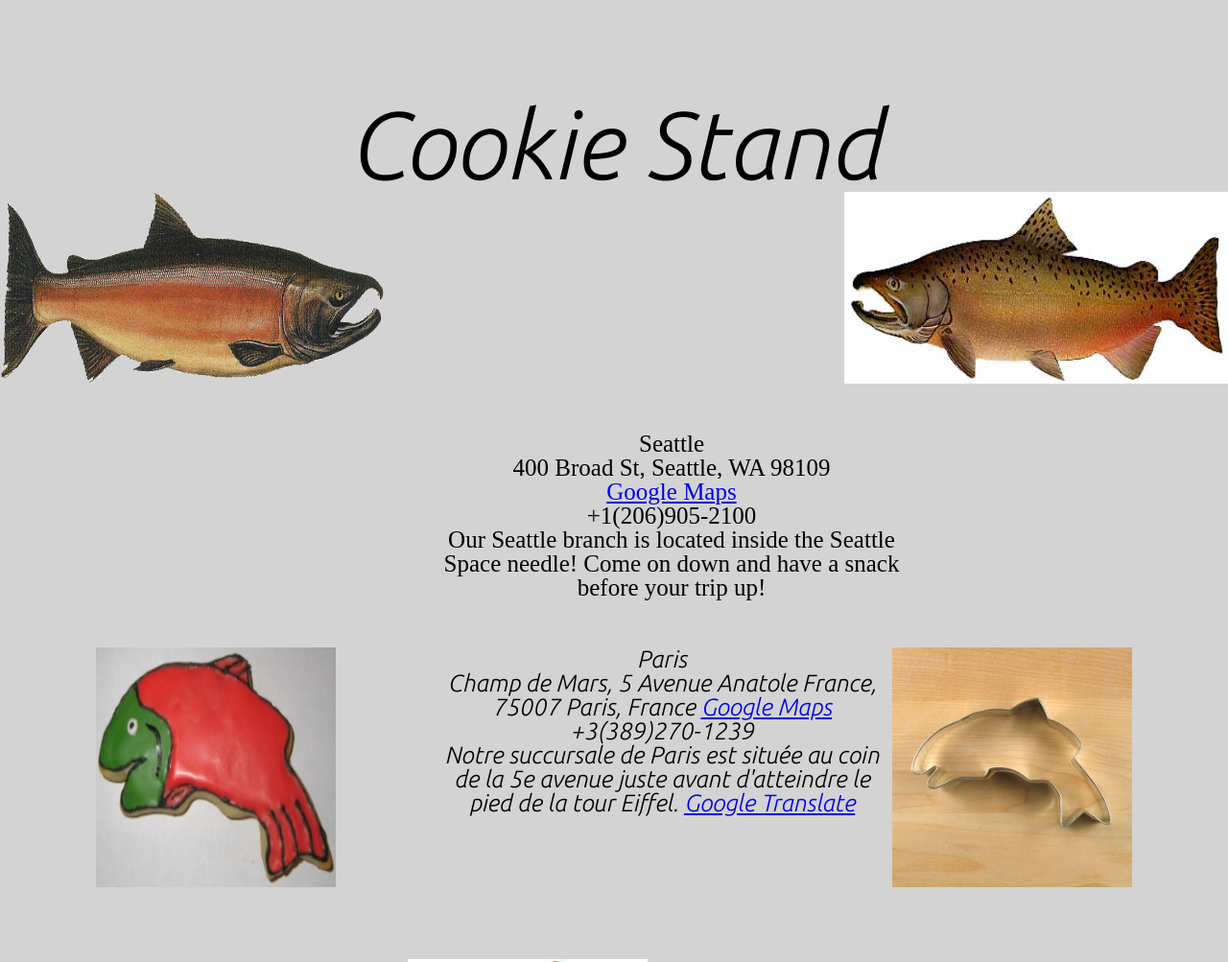
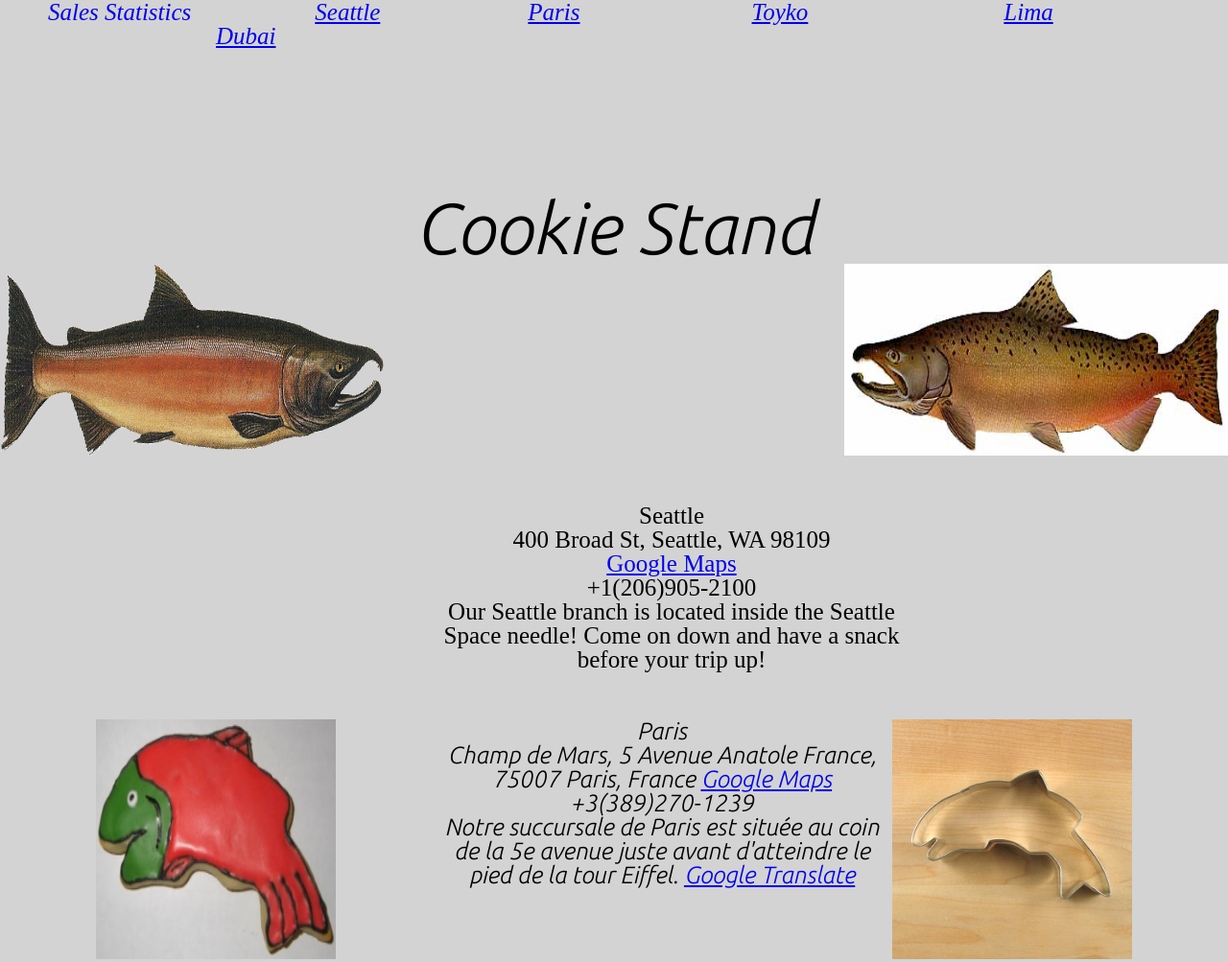
Before and after one commit to Williamsjanthony15/cookie-stand, a plain HTML site: page index.html in a window 1280 px wide. Shown: the top 1003 px of the page at 96% size. Drawn offline with Linux system fonts and the light colour scheme.

Commit message:
Finnesed CSS, just need to add the bottom daily totals

```diff
--- a/css/style.css
+++ b/css/style.css
@@ -30,10 +30,50 @@ td {
 }
 
 #title {
-  font-size: 100px;
+  font-size: 75px;
+  margin-top: 150px;
+}
+#href {
+  font-size: 25px;
+  font-style: italic;
+  text-decoration: none;
+  text-emphasis: none;
+  margin-left: 50px;
+  margin-bottom: 50px;
+}
+
+#Hseattle{
+  font-size: 25px;
+  font-style: italic;
+  margin-left: 125px;
+  /* margin-bottom:50px; */
   margin-top: 100px;
 }
-
+#Hparis{
+  font-size: 25px;
+  font-style: italic;
+  text-align:left;
+  margin-left: 150px;
+  margin-bottom: 0px;
+}
+#Htoyko{
+  font-size: 25px;
+  font-style: italic;
+  margin-left: 175px;
+  margin-bottom: 30px;
+}
+#Hlima{
+  font-size: 25px;
+  font-style: italic;
+  margin-left: 200px;
+  margin-bottom: 30px;
+}
+#Hdubai{
+  font-size: 25px;
+  font-style: italic;
+  margin-left: 225px;
+  margin-bottom: 30px;
+}
 #salmon {
   width: 400px;
   height: 200px;
@@ -42,7 +82,8 @@ td {
 #chinook {
   width: 400px;;
   height: 200px;
-  float:right;
+  float: right;
+  margin-left: 175px;
 }
 
 #seattle {
@@ -124,10 +165,21 @@ td {
   float: right;
 }
 
-#href {
+
+#Sales {
+  text-align: center;
   font-size: 50px;
   font-style: italic;
+}
+
+#cookieSales {
+  margin-top: 50px;
+  margin-left: 50px;
+}
+
+#home {
+  font-size: 50px;
+  margin-left: 550px;
+  margin-top:300px;
   text-decoration: none;
-  text-emphasis: none;
-  text-align: center;
 }
--- a/index.html
+++ b/index.html
@@ -6,13 +6,33 @@
     <link rel="stylesheet" href="css/style.css" />
     <link rel="preconnect" href="https://fonts.gstatic.com" />
     <link
-      href="https://fonts.googleapis.com/css2?family=Ubuntu:ital,wght@1,300&display=swap"
-      rel="stylesheet"
+    href="https://fonts.googleapis.com/css2?family=Ubuntu:ital,wght@1,300&display=swap"
+    rel="stylesheet"
     />
   </head>
+  <header>
+
+
+    <a href="sales.html" id = "href">Sales Statistics</a>
+  <a href="https://www.google.com/maps/place/Space+Needle/@47.6205063,-122.3492774,15z/data=!4m5!3m4!1s0x0:0xdb2ba8689ed0920d!8m2!3d47.6205063!4d-122.3492774" id="Hseattle"
+  >Seattle</a>
+  <a
+  href="https://www.google.com/maps/place/Eiffel+Tower/@48.8583701,2.2944813,15z/data=!4m2!3m1!1s0x0:0x8ddca9ee380ef7e0?sa=X&ved=2ahUKEwiOmeqL3s7uAhXRVc0KHaifBTkQ_BIwK3oECFQQBQ" id="Hparis"
+  >Paris</a>
+
+  <a
+  href="https://www.google.com/maps/place/Sensō-ji/@35.7147651,139.7966553,15z/data=!4m5!3m4!1s0x0:0x6c0d289a8292810d!8m2!3d35.7147651!4d139.7966553" id="Htoyko"
+  >Toyko</a>
+  <a href="https://www.google.com/maps/place/Larcomar/@-12.1319502,-77.0305149,15z/data=!4m2!3m1!1s0x0:0xa549043226dcfb18?sa=X&ved=2ahUKEwiArsvg4c7uAhWEK80KHZ6WDHsQ_BIwHXoECC4QBQ" id= "Hlima"
+>Lima</a>
+<a href="https://www.google.com/maps/place/The+Dubai+Mall/@25.198765,55.2796053,15z/data=!4m2!3m1!1s0x0:0xa5eda9fb3c93b69d?sa=X&ved=2ahUKEwiBmdzn4s7uAhWMZs0KHSVEAJEQ_BIwLHoECEoQBQ" id = "Hdubai">Dubai</a>
+
+<h1 id="title">Cookie Stand</h1>
+
+</header>
+
 
   <body>
-    <h1 id="title">Cookie Stand</h1>
     <img src="img/salmon.png" id="salmon" />
 
     <img src="img/chinook.jpg" id="chinook" />
@@ -114,10 +134,7 @@
     </section>
   </section>
   <img src="img/family.jpg" id="family" />
-  <section>
-    <p id = "href">
-      <a href="sales.html">Click here to go to sales statistics!</a>
-    </p>
+
     </main>
   </body>
 
```
Also changed, not shown: sales.html (+5 -7 lines).
